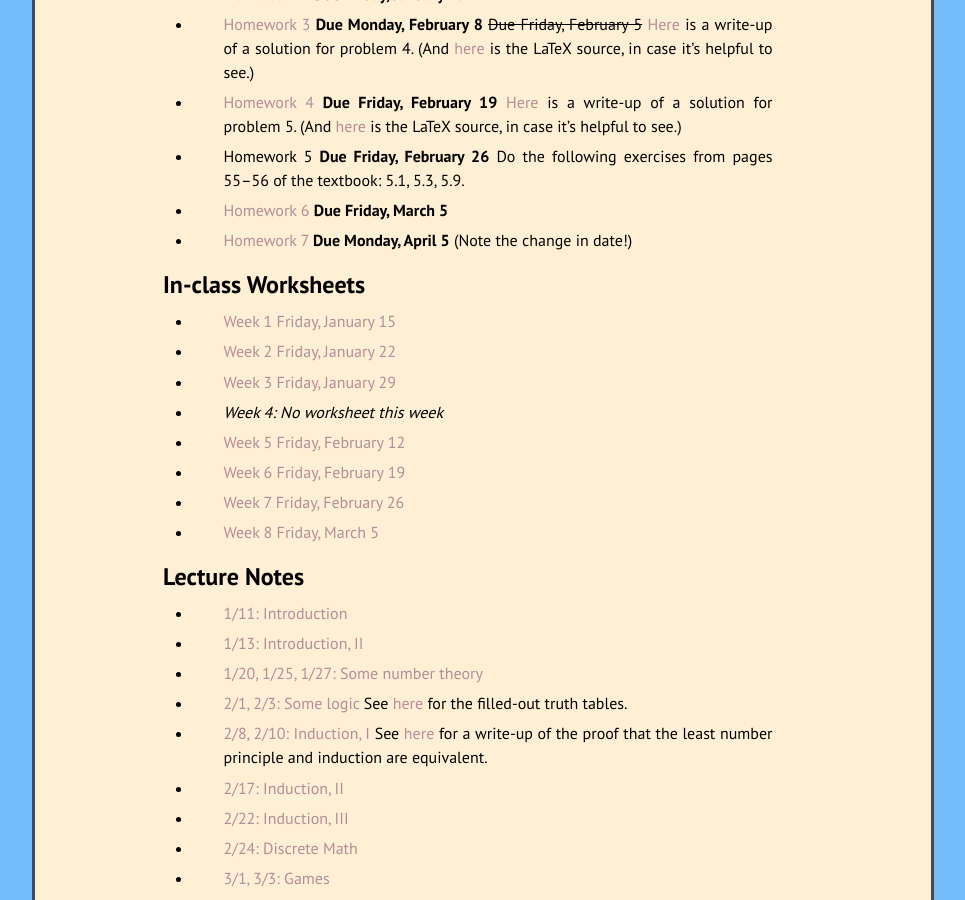
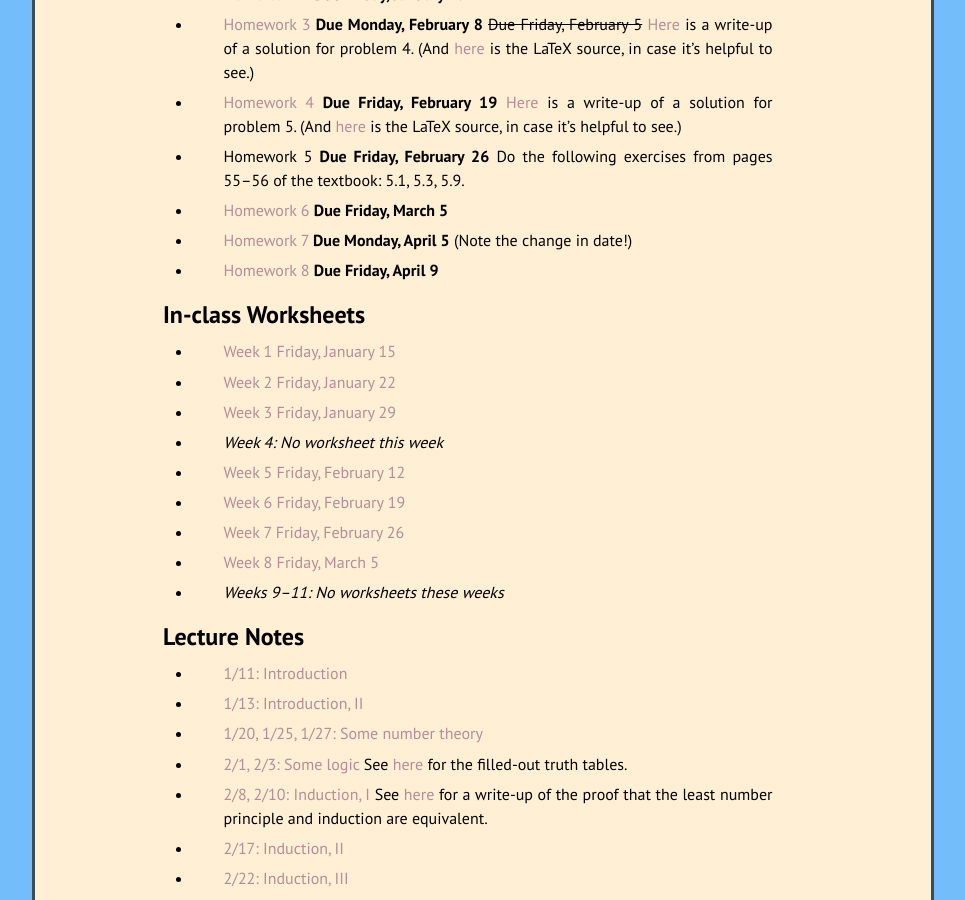
Before and after one commit to kamerynjw/kamerynjw.github.io, a Jekyll site: the page built from teaching/2021/math321.md, in a window 1280 px wide and 900 px high, scrolled down 1751 px. Shown: the whole window, without its empty margins (157-1122 px from the left). Built offline with Jekyll 4.4.1, drawn with Linux system fonts in a browser that asks for light colours; nearby versions of some CDN libraries; formulas are drawn with MathJax 3.

Commit message:
math321 hw

```diff
--- a/teaching/2021/math321.md
+++ b/teaching/2021/math321.md
@@ -67,6 +67,8 @@ Homework
 
 * [Homework 7]({{ page.url }}hw7.pdf) **Due Monday, April 5** (Note the change in date!)
 
+* [Homework 8]({{ page.url }}hw8.pdf) **Due Friday, April 9**
+
 In-class Worksheets
 --------
 
@@ -85,6 +87,8 @@ In-class Worksheets
 * [Week 7 Friday, February 26]({{ page.url }}ic7.pdf)
 
 * [Week 8 Friday, March 5]({{ page.url }}ic8.pdf)
+
+* *Weeks 9–11: No worksheets these weeks*
 
 Lecture Notes
 -------
```
Also changed, not shown: 1 other file.
